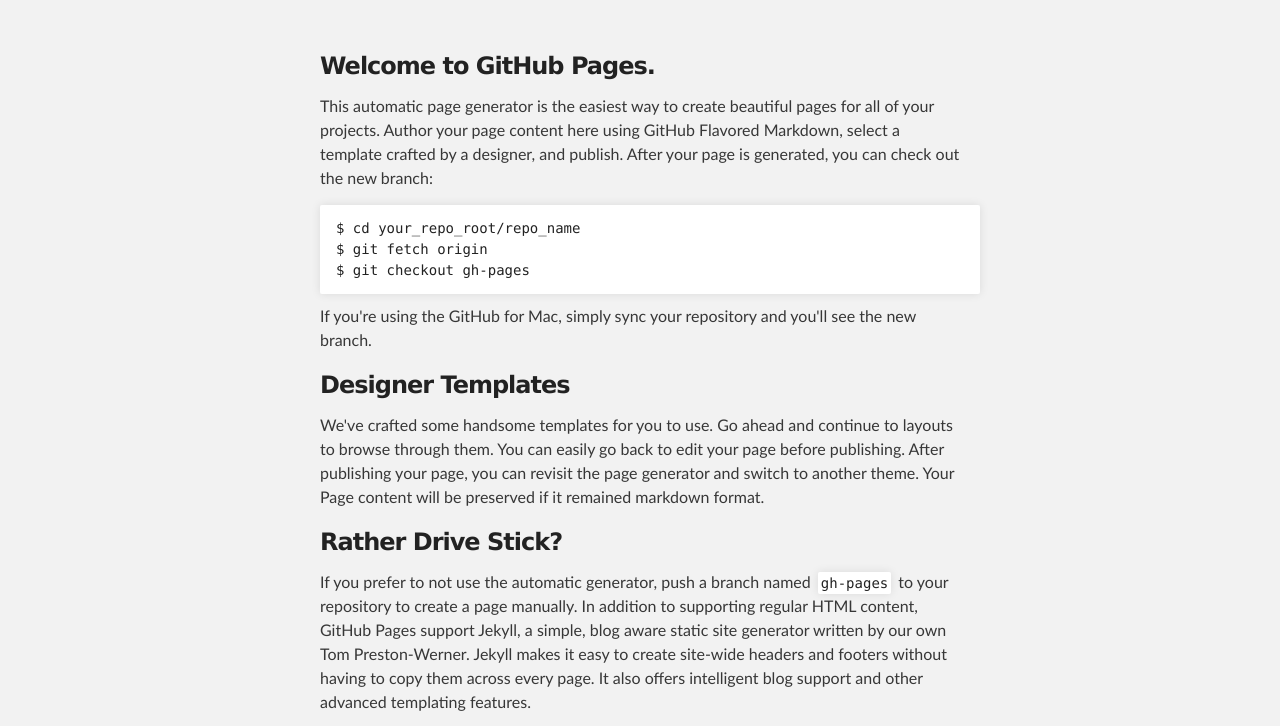
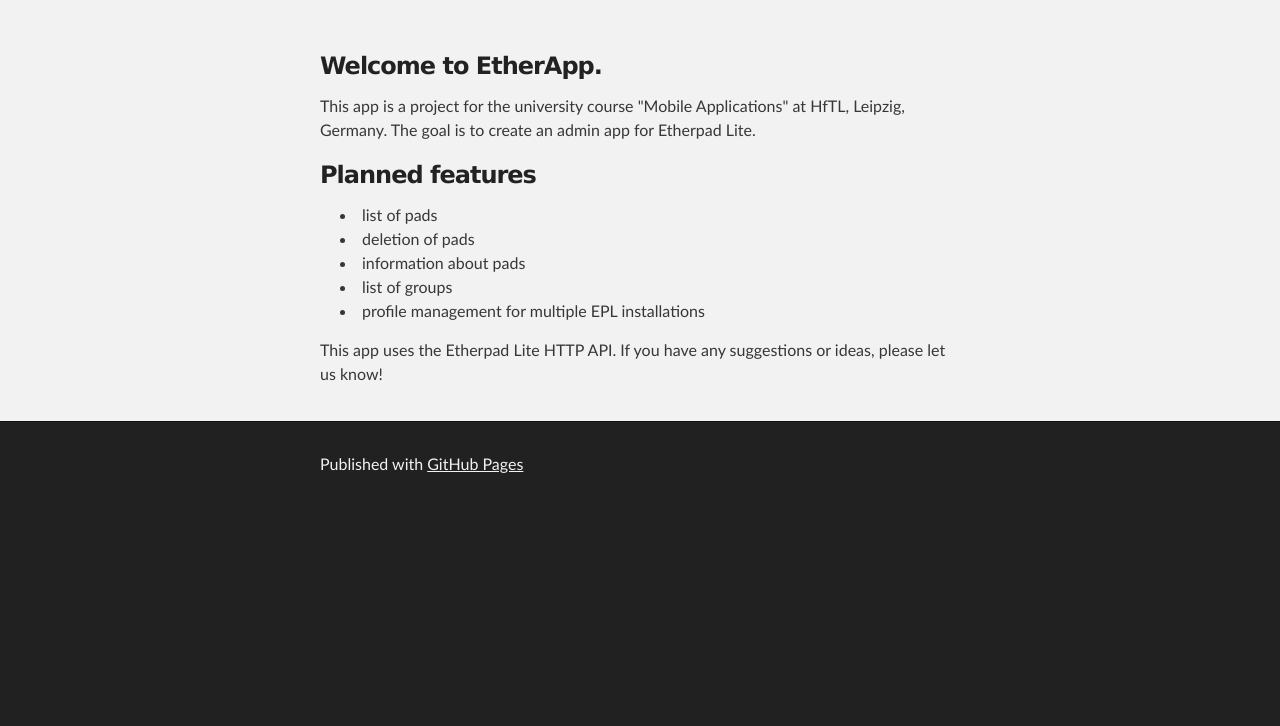
Before and after one commit to EtherApp/EtherApp.github.io, a plain HTML site: page index.html in a window 1280 px wide. Shown: the part 212-938 px from the top of the page. After the commit the page ends 800 px from the top, so only its background shows below. Drawn offline with Linux system fonts and the light colour scheme.

Commit message:
Added Readme

```diff
--- a/index.html
+++ b/index.html
@@ -19,7 +19,7 @@
           <a id="forkme_banner" href="https://github.com/EtherApp">View on GitHub</a>
 
           <h1 id="project_title">EtherApp</h1>
-          <h2 id="project_tagline">EtherApp Website</h2>
+          <h2 id="project_tagline">Etherpad Lite admin application for Android</h2>
 
         </header>
     </div>
@@ -28,36 +28,42 @@
     <div id="main_content_wrap" class="outer">
       <section id="main_content" class="inner">
         <h3>
-<a name="welcome-to-github-pages" class="anchor" href="#welcome-to-github-pages"><span class="octicon octicon-link"></span></a>Welcome to GitHub Pages.</h3>
+        <a name="welcome-to-etherapp" class="anchor" href="#welcome-to-etherapp"><span class="octicon octicon-link"></span></a>Welcome to EtherApp.</h3>
 
-<p>This automatic page generator is the easiest way to create beautiful pages for all of your projects. Author your page content here using GitHub Flavored Markdown, select a template crafted by a designer, and publish. After your page is generated, you can check out the new branch:</p>
+        <p>
+        This app is a project for the university course "Mobile Applications" at HfTL, Leipzig, Germany. The goal is to create an admin app for Etherpad Lite.
 
-<pre><code>$ cd your_repo_root/repo_name
-$ git fetch origin
-$ git checkout gh-pages
-</code></pre>
+        </p>
 
-<p>If you're using the GitHub for Mac, simply sync your repository and you'll see the new branch.</p>
+        <h3>
+        <a name="planned-features" class="anchor" href="#planned-features"><span class="octicon octicon-link"></span></a>Planned features</h3>
 
-<h3>
-<a name="designer-templates" class="anchor" href="#designer-templates"><span class="octicon octicon-link"></span></a>Designer Templates</h3>
+        <ul>
+          <li>
+            list of pads
+          </li>
 
-<p>We've crafted some handsome templates for you to use. Go ahead and continue to layouts to browse through them. You can easily go back to edit your page before publishing. After publishing your page, you can revisit the page generator and switch to another theme. Your Page content will be preserved if it remained markdown format.</p>
+          <li>
+            deletion of pads
+          </li>
 
-<h3>
-<a name="rather-drive-stick" class="anchor" href="#rather-drive-stick"><span class="octicon octicon-link"></span></a>Rather Drive Stick?</h3>
+          <li>
+            information about pads
+          </li>
 
-<p>If you prefer to not use the automatic generator, push a branch named <code>gh-pages</code> to your repository to create a page manually. In addition to supporting regular HTML content, GitHub Pages support Jekyll, a simple, blog aware static site generator written by our own Tom Preston-Werner. Jekyll makes it easy to create site-wide headers and footers without having to copy them across every page. It also offers intelligent blog support and other advanced templating features.</p>
+          <li>
+            list of groups
+          </li>
 
-<h3>
-<a name="authors-and-contributors" class="anchor" href="#authors-and-contributors"><span class="octicon octicon-link"></span></a>Authors and Contributors</h3>
+          <li>
+            profile management for multiple EPL installations
+          </li>
+        </ul>
 
-<p>You can <a href="https://github.com/blog/821" class="user-mention">@mention</a> a GitHub username to generate a link to their profile. The resulting <code>&lt;a&gt;</code> element will link to the contributor's GitHub Profile. For example: In 2007, Chris Wanstrath (<a href="https://github.com/defunkt" class="user-mention">@defunkt</a>), PJ Hyett (<a href="https://github.com/pjhyett" class="user-mention">@pjhyett</a>), and Tom Preston-Werner (<a href="https://github.com/mojombo" class="user-mention">@mojombo</a>) founded GitHub.</p>
+        <p>
+        This app uses the Etherpad Lite HTTP API. If you have any suggestions or ideas, please let us know!
+        </p>
 
-<h3>
-<a name="support-or-contact" class="anchor" href="#support-or-contact"><span class="octicon octicon-link"></span></a>Support or Contact</h3>
-
-<p>Having trouble with Pages? Check out the documentation at <a href="http://help.github.com/pages">http://help.github.com/pages</a> or contact <a href="mailto:support@github.com">support@github.com</a> and we’ll help you sort it out.</p>
       </section>
     </div>
 
@@ -67,8 +73,5 @@
         <p>Published with <a href="http://pages.github.com">GitHub Pages</a></p>
       </footer>
     </div>
-
-
-
   </body>
 </html>
```
